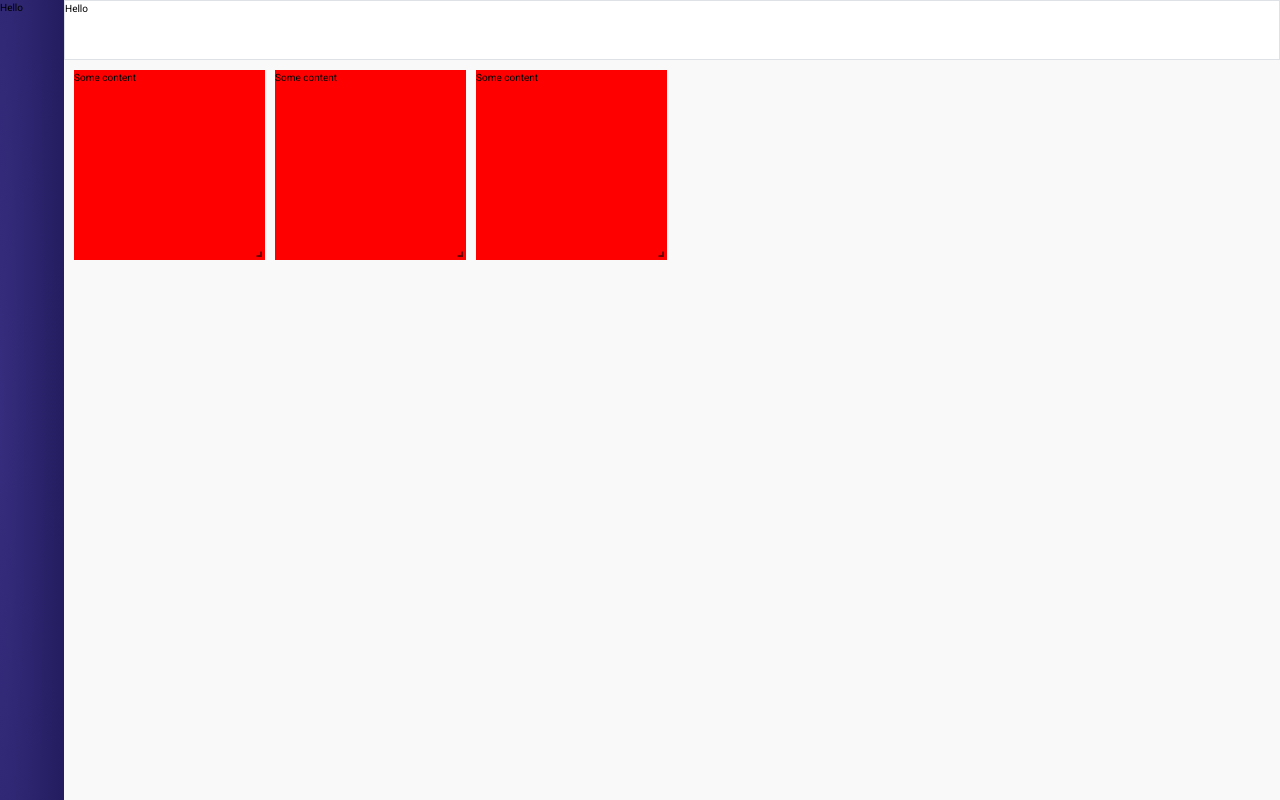
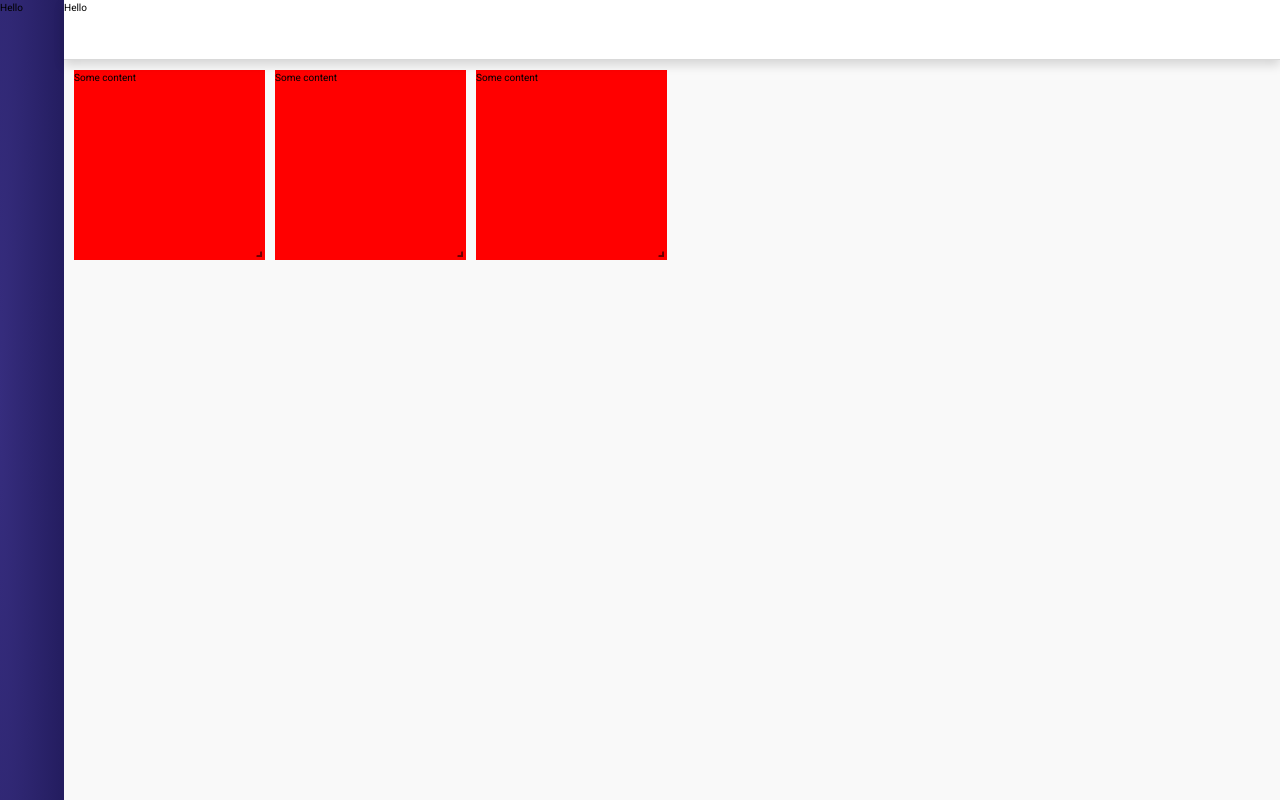
Before and after one commit to sauravgupta2800/frontendtoolkit-frontend, a React (Create React App) app: page / in a window 1280 px wide. Built offline with nearby package versions, Linux system fonts and the light colour scheme.

Commit message:
z-indexing corrected

```diff
--- a/src/Components/Layout/header.js
+++ b/src/Components/Layout/header.js
@@ -1,5 +1,5 @@
 const Header = () => {
-  return <div className="fe-header w-100 h-100 border">Hello</div>;
+  return <div className="fe-header w-100 h-100">Hello</div>;
 };
 
 export default Header;
--- a/src/assets/styles/component/_header.scss
+++ b/src/assets/styles/component/_header.scss
@@ -1,3 +1,4 @@
 .fe-header {
-  //
+  box-shadow: 0 0.5rem 1rem rgba(0, 0, 0, 0.15),
+    inset 0 -1px 0 rgba(0, 0, 0, 0.15);
 }
--- a/src/assets/styles/component/_main-layout.scss
+++ b/src/assets/styles/component/_main-layout.scss
@@ -8,6 +8,7 @@
   &__header {
     grid-column: 2 / span 1;
     grid-row: 1 / span 1;
+    z-index: 1;
   }
   &__sidebar {
     grid-column: 1 / span 1;
@@ -19,5 +20,6 @@
     overflow-x: hidden;
     overflow-y: hidden;
     height: calc(100vh - 6rem);
+    z-index: 0;
   }
 }
--- a/src/assets/styles/main.scss
+++ b/src/assets/styles/main.scss
@@ -1,10 +1,10 @@
 @import "./abstracts//variables";
 
-@import "./base//base";
+@import "./base/base";
 
-@import "./override//draggable-grid";
+@import "./override/draggable-grid";
 
 @import "./component/app";
 @import "./component/main-layout";
 @import "./component/sidebar";
-@import "./component//header";
+@import "./component/header";
```
